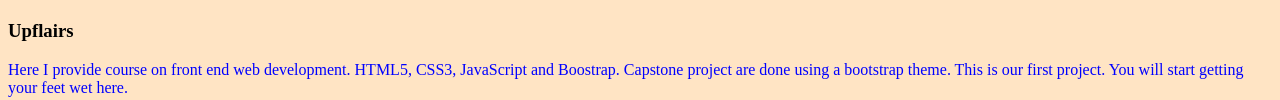
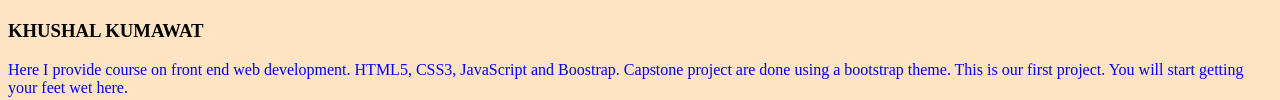
Before and after one commit to khushalkumawat/FSD-master, a plain HTML site: page day8_a/index.html in a window 1280 px wide. Shown: the part 719-819 px from the top of the page. Drawn offline with Linux system fonts and the light colour scheme; files that its build step writes are made by us from their sources.

Commit message:
KHUHSAL NAME

```diff
--- a/day8_a/index.html
+++ b/day8_a/index.html
@@ -35,7 +35,7 @@
 
         <div class="skill-row">
             <img class="skill-image left" src="code.png" alt="code">
-            <h3>Upflairs</h3>
+            <h3>KHUSHAL KUMAWAT</h3>
             <p>Here I provide course on front end web development.
                 HTML5, CSS3, JavaScript and Boostrap.
                 Capstone project are done using a bootstrap theme.
```
